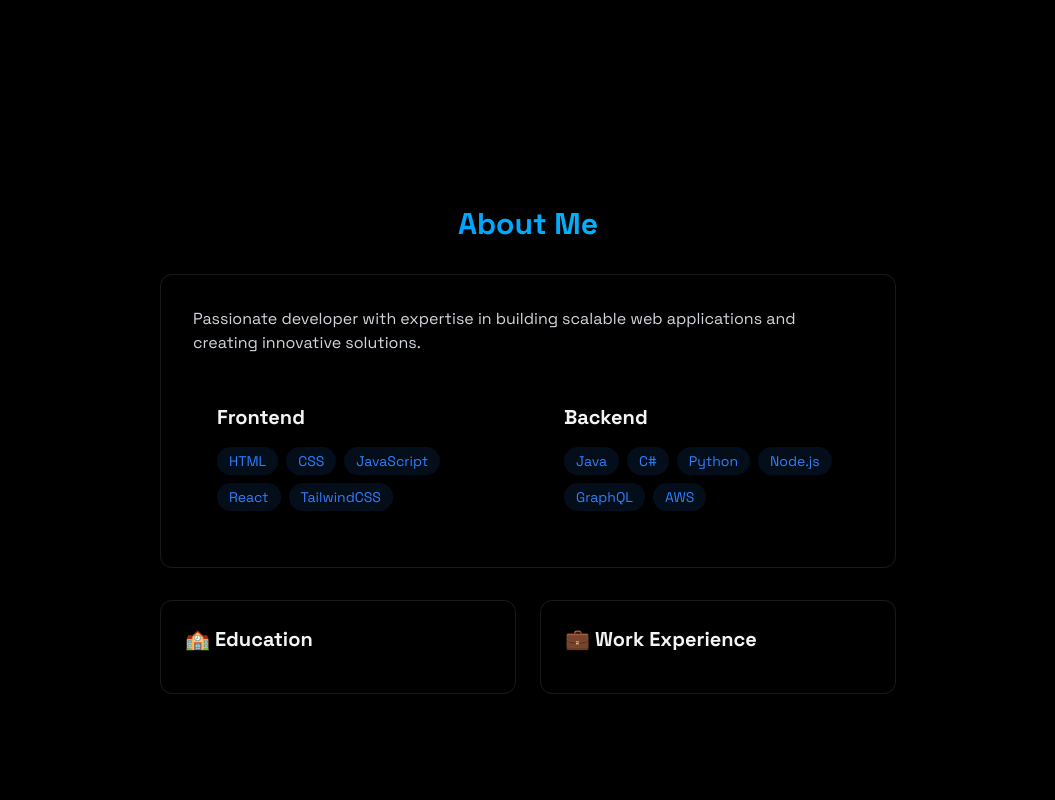
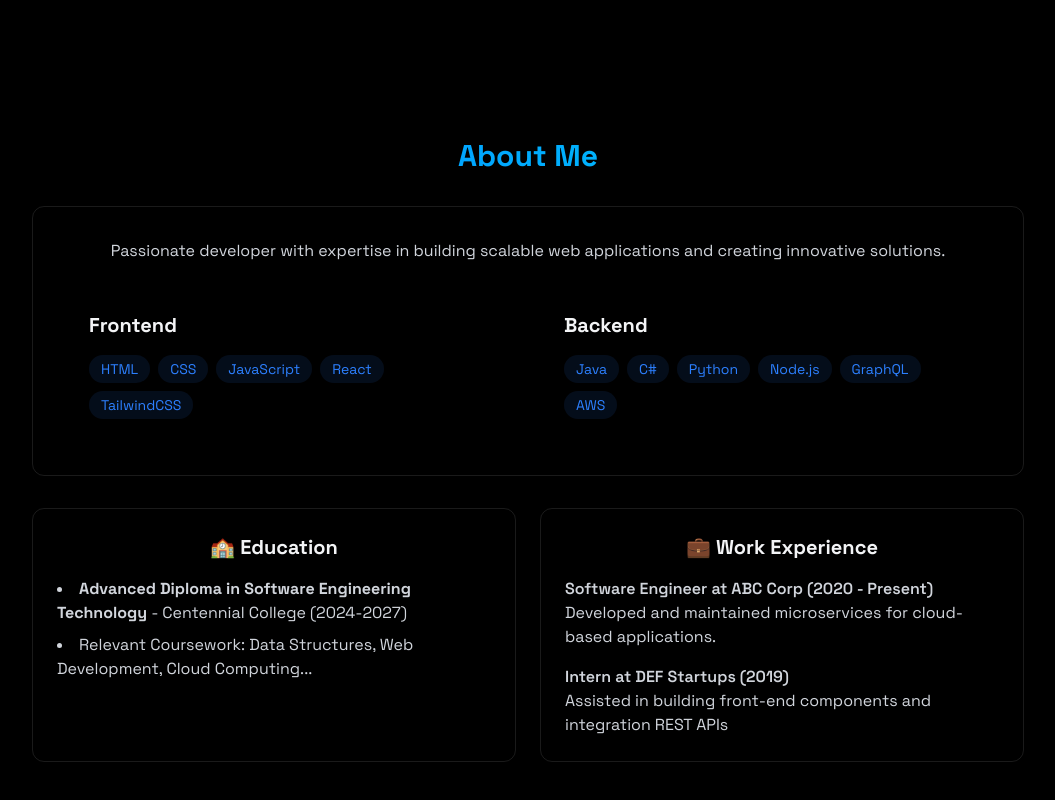
Before and after one commit to ASyed-ui/PersonalPortfolio, a React (Vite) app: page / in a window 1280 px wide. Shown: the part 750-1550 px from the top of the page, without its empty margins (112-1167 px from the left). Built offline with nearby package versions, Linux system fonts and the light colour scheme.

Commit message:
Finished About Me page

```diff
--- a/src/components/sections/About.jsx
+++ b/src/components/sections/About.jsx
@@ -9,13 +9,13 @@ export const About = () => {
             id="about"
             className="min-h-screen flex items-center justify-center py-20"
         >
-            <div className="max-w-3xl mx-auto px-4">
+            <div className="max-w-5xl mx-auto px-4">
                 <h2 className="text-3xl font-bold mb-8 bg-gradient-to-r from-blue-500 to-cyan-400 bg-clip-text text-transparent text-center">
                     About Me
                 </h2>
 
                 <div className="rounded-xl p-8 border-white/10 border hover:-translate-y-1 transition-all">
-                    <p className="text-gray-300 mb-6">
+                    <p className="text-gray-300 mb-6 text-center">
                         Passionate developer with expertise in building scalable web
                         applications and creating innovative solutions.
                     </p>
@@ -47,22 +47,38 @@ export const About = () => {
                                     </span>
                                 ))}
                             </div>
-
                         </div>
                     </div>
                 </div>
                 <div className="grid grid-cols-1 md:grid-cols-2 gap-6 mt-8">
                     <div className="p-6 rounded-xl border-white/10 border hover:-translate-y-1 transition-all">
-                            <h3 className="text-xl font-bold mb-4"> 🏫 Education </h3>
+                        <h3 className="text-xl font-bold mb-4 text-center"> 🏫 Education </h3>
+                        <ul className="list-disc list-inside text-gray-300 space-y-2">
+                            <li>
+                                <strong> Advanced Diploma in Software Engineering Technology </strong> - Centennial College
+                                (2024-2027)
+                            </li>
+                            <li>
+                                Relevant Coursework: Data Structures, Web Development, Cloud
+                                Computing...
+                            </li>
+                        </ul>
                     </div>
                     <div className="p-6 rounded-xl border-white/10 border hover:-translate-y-1 transition-all">
-                            <h3 className="text-xl font-bold mb-4"> 💼 Work Experience </h3>
+                        <h3 className="text-xl font-bold mb-4 text-center"> 💼 Work Experience </h3>
+                        <div className="space-y-4 text-gray-300">
+                            <div>
+                                <h4 className="font-semibold">Software Engineer at ABC Corp (2020 - Present)</h4>
+                                <p>Developed and maintained microservices for cloud-based applications.</p>
+                            </div>
+                            <div>
+                                <h4 className="font-semibold">Intern at DEF Startups (2019)</h4>
+                                <p>Assisted in building front-end components and integration REST APIs</p>
+                            </div>
+                        </div>
                     </div>
-
-
                 </div>
             </div>
-
         </section>
     );
 };
```
